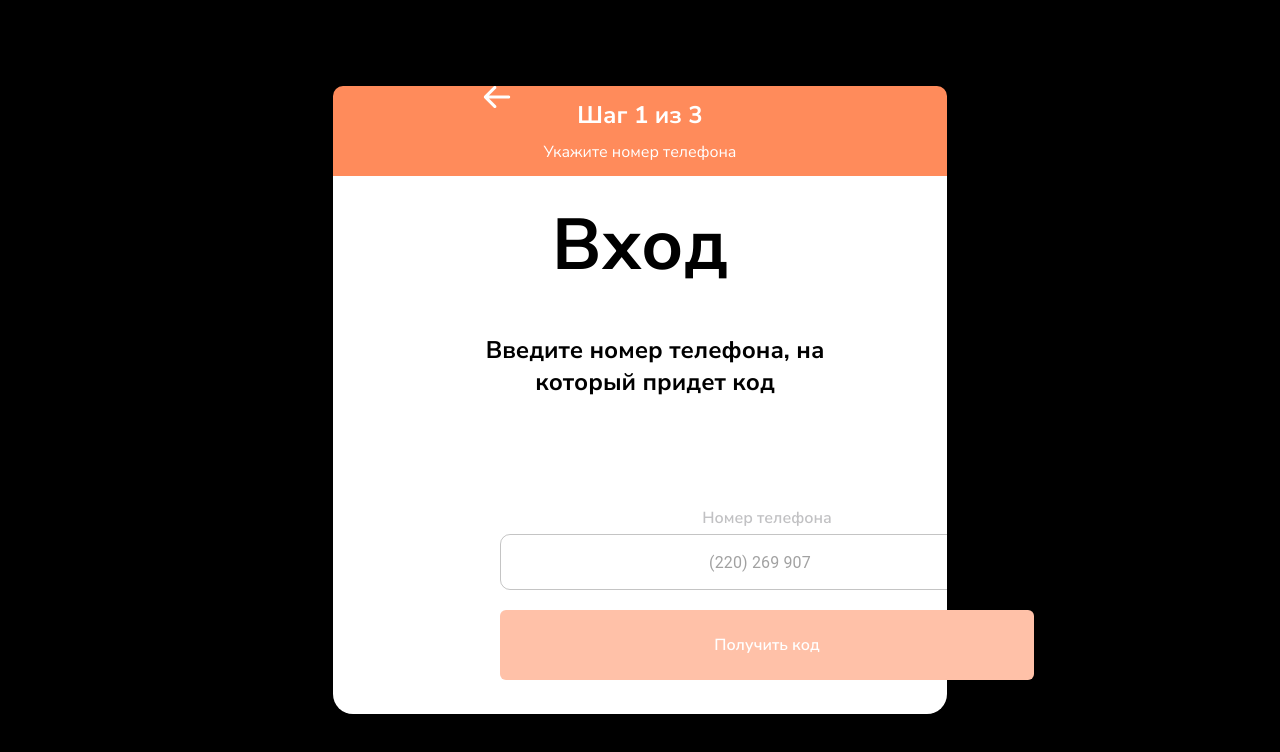
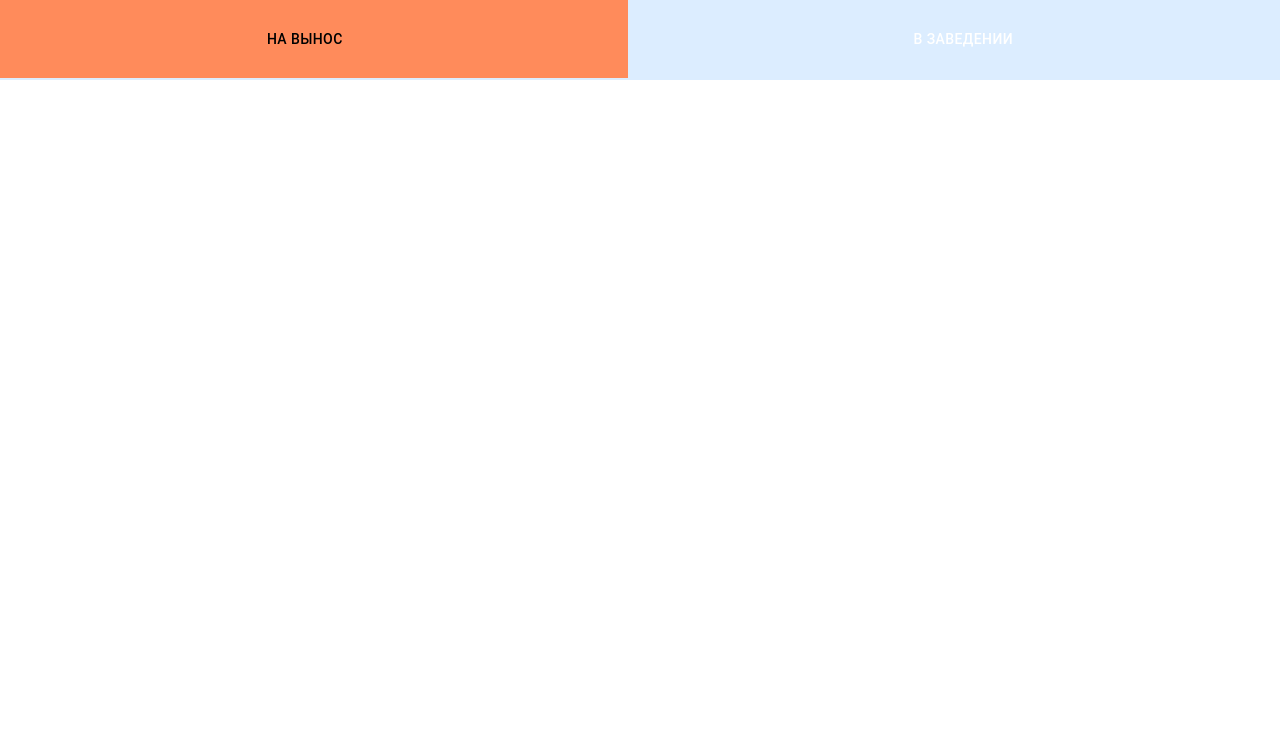
Before and after one commit to Begimai7/neocafe_fixiki, a React (Vite) app: page /barista in a window 1280 px wide. Shown: the top 752 px of the page. Built offline with nearby package versions, Linux system fonts and the light colour scheme.

Commit message:
finished_barista_tabs

```diff
--- /dev/null
+++ b/src/components/UI/BaristaTabs.jsx
@@ -0,0 +1,60 @@
+import * as React from 'react'
+import Box from '@mui/material/Box'
+import Tab from '@mui/material/Tab'
+import { Tabs, styled } from '@mui/material'
+import { useLocation } from 'react-router-dom'
+import { TabContext, TabList } from '@mui/lab'
+
+export default function BaristaTabs() {
+    const [value, setValue] = React.useState(0)
+    const handleChange = (event, newValue) => {
+        setValue(newValue)
+    }
+    const tabChangeHandler = (name) => {
+        Navigate(`menu/${name}`)
+    }
+    const takeaway = true
+    const params = useLocation()
+    console.log(params, 'ck')
+    return (
+        <Box>
+            <TabContext>
+                <StyledTabs value={value} onChange={handleChange} centered>
+                    <TabsStyled label="Нa вынос" takeaway={takeaway} />
+                    <TabsStyledTwo label="В заведении " takeaway={false} />
+                </StyledTabs>
+            </TabContext>
+        </Box>
+    )
+}
+const StyledTabs = styled(Tabs)(() => ({
+    // width: '100%',
+    '.css-1aquho2-MuiTabs-indicator': {
+        backgroundColor: '#DCEDFF',
+    },
+    '.css-1fs4vvf-MuiButtonBase-root-MuiTab-root.Mui-selected ': {
+        color: 'black',
+    },
+    '.css-14kjmme-MuiButtonBase-root-MuiTab-root.Mui-selected': {
+        color: 'black',
+    },
+    '.css-1fs4vvf-MuiButtonBase-root-MuiTab-root': {
+        maxWidth: 'none',
+    },
+    '.css-14kjmme-MuiButtonBase-root-MuiTab-root': {
+        maxWidth: 'none',
+    },
+}))
+
+const TabsStyled = styled(Tab)(({ takeaway }) => ({
+    background: takeaway ? '#FF8B5B' : '#DCEDFF',
+    height: '80px',
+    color: '#ffff',
+    padding: '12px 22.3%',
+}))
+const TabsStyledTwo = styled(Tab)(({ takeaway }) => ({
+    background: takeaway ? '#FF8B5B' : '#DCEDFF',
+    height: '80px',
+    color: '#ffff',
+    padding: '12px 22.3%',
+}))
--- a/src/layout/BaristaLayout.jsx
+++ b/src/layout/BaristaLayout.jsx
@@ -1,10 +1,12 @@
 import React from 'react'
-import BaristaSignIn from '../components/barista/BaristaSignIn'
+// import BaristaSignIn from '../components/barista/BaristaSignIn'
+import BaristaTabs from '../components/UI/BaristaTabs'
 
 export const BaristaLayout = () => {
     return (
         <div>
-            <BaristaSignIn />
+            {/* <BaristaSignIn /> */}
+            <BaristaTabs />
         </div>
     )
 }
--- a/src/routes/index.jsx
+++ b/src/routes/index.jsx
@@ -8,6 +8,7 @@ import ProtectRoute from './protect-route'
 import { ROLES } from '../utils/constants'
 import { BaristaLayout } from '../layout/BaristaLayout'
 import BaristaSignIn from '../components/barista/BaristaSignIn'
+// import BaristaTabs from '../components/UI/BaristaTabs'
 
 export const router = createBrowserRouter([
     {
@@ -41,6 +42,10 @@ export const router = createBrowserRouter([
                 path: 'signIn',
                 element: <BaristaSignIn />,
             },
+            // {
+            //     path: 'baristatabs',
+            //     element: <BaristaTabs />,
+            // },
         ],
     },
 ])
```
